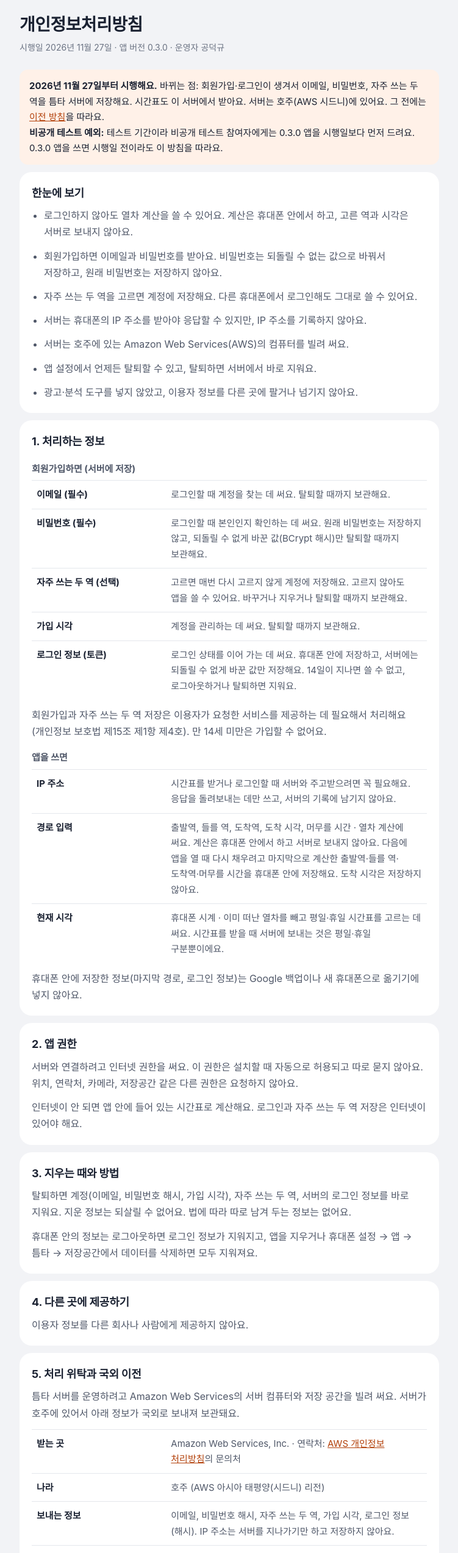
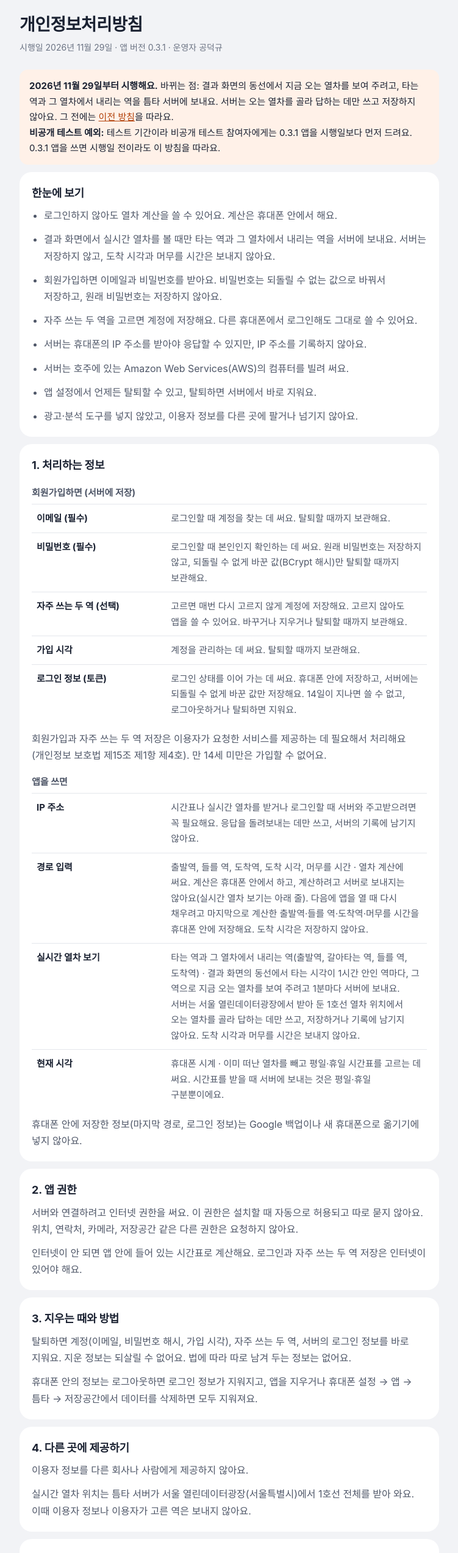
Before and after one commit to Teumta/Teumta-Server, a plain HTML site: page docs/privacy.html in a window 1280 px wide. Shown: the part 86-2632 px from the top of the page at 61% size, without its empty margins (264-1015 px from the left). Drawn offline with Linux system fonts and the light colour scheme; a web font is replaced by a local one.

Commit message:
[#35]- docs: 개인정보처리방침 0.3.1 — 실시간 열차 보기

```diff
--- a/docs/privacy.html
+++ b/docs/privacy.html
@@ -12,13 +12,14 @@
 <main>
   <header><img src="icon.png" alt=""><span>틈타</span></header>
   <h1>개인정보처리방침</h1>
-  <p class="meta">시행일 2026년 11월 27일 · 앱 버전 0.3.0 · 운영자 공덕규</p>
-  <p class="note"><strong>2026년 11월 27일부터 시행해요.</strong> 바뀌는 점: 회원가입·로그인이 생겨서 이메일, 비밀번호, 자주 쓰는 두 역을 틈타 서버에 저장해요. 시간표도 이 서버에서 받아요. 서버는 호주(AWS 시드니)에 있어요. 그 전에는 <a href="#changes">이전 방침</a>을 따라요.<br><strong>비공개 테스트 예외:</strong> 테스트 기간이라 비공개 테스트 참여자에게는 0.3.0 앱을 시행일보다 먼저 드려요. 0.3.0 앱을 쓰면 시행일 전이라도 이 방침을 따라요.</p>
+  <p class="meta">시행일 2026년 11월 29일 · 앱 버전 0.3.1 · 운영자 공덕규</p>
+  <p class="note"><strong>2026년 11월 29일부터 시행해요.</strong> 바뀌는 점: 결과 화면의 동선에서 지금 오는 열차를 보여 주려고, 타는 역과 그 열차에서 내리는 역을 틈타 서버에 보내요. 서버는 오는 열차를 골라 답하는 데만 쓰고 저장하지 않아요. 그 전에는 <a href="#changes">이전 방침</a>을 따라요.<br><strong>비공개 테스트 예외:</strong> 테스트 기간이라 비공개 테스트 참여자에게는 0.3.1 앱을 시행일보다 먼저 드려요. 0.3.1 앱을 쓰면 시행일 전이라도 이 방침을 따라요.</p>
 
   <section id="summary">
     <h2>한눈에 보기</h2>
     <ul>
-      <li>로그인하지 않아도 열차 계산을 쓸 수 있어요. 계산은 휴대폰 안에서 하고, 고른 역과 시각은 서버로 보내지 않아요.</li>
+      <li>로그인하지 않아도 열차 계산을 쓸 수 있어요. 계산은 휴대폰 안에서 해요.</li>
+      <li>결과 화면에서 실시간 열차를 볼 때만 타는 역과 그 열차에서 내리는 역을 서버에 보내요. 서버는 저장하지 않고, 도착 시각과 머무를 시간은 보내지 않아요.</li>
       <li>회원가입하면 이메일과 비밀번호를 받아요. 비밀번호는 되돌릴 수 없는 값으로 바꿔서 저장하고, 원래 비밀번호는 저장하지 않아요.</li>
       <li>자주 쓰는 두 역을 고르면 계정에 저장해요. 다른 휴대폰에서 로그인해도 그대로 쓸 수 있어요.</li>
       <li>서버는 휴대폰의 IP 주소를 받아야 응답할 수 있지만, IP 주소를 기록하지 않아요.</li>
@@ -42,8 +43,9 @@
 
     <h3>앱을 쓰면</h3>
     <table>
-      <tr><th>IP 주소</th><td>시간표를 받거나 로그인할 때 서버와 주고받으려면 꼭 필요해요. 응답을 돌려보내는 데만 쓰고, 서버의 기록에 남기지 않아요.</td></tr>
-      <tr><th>경로 입력</th><td>출발역, 들를 역, 도착역, 도착 시각, 머무를 시간 · 열차 계산에 써요. 계산은 휴대폰 안에서 하고 서버로 보내지 않아요. 다음에 앱을 열 때 다시 채우려고 마지막으로 계산한 출발역·들를 역·도착역·머무를 시간을 휴대폰 안에 저장해요. 도착 시각은 저장하지 않아요.</td></tr>
+      <tr><th>IP 주소</th><td>시간표나 실시간 열차를 받거나 로그인할 때 서버와 주고받으려면 꼭 필요해요. 응답을 돌려보내는 데만 쓰고, 서버의 기록에 남기지 않아요.</td></tr>
+      <tr><th>경로 입력</th><td>출발역, 들를 역, 도착역, 도착 시각, 머무를 시간 · 열차 계산에 써요. 계산은 휴대폰 안에서 하고, 계산하려고 서버로 보내지는 않아요(실시간 열차 보기는 아래 줄). 다음에 앱을 열 때 다시 채우려고 마지막으로 계산한 출발역·들를 역·도착역·머무를 시간을 휴대폰 안에 저장해요. 도착 시각은 저장하지 않아요.</td></tr>
+      <tr><th>실시간 열차 보기</th><td>타는 역과 그 열차에서 내리는 역(출발역, 갈아타는 역, 들를 역, 도착역) · 결과 화면의 동선에서 타는 시각이 1시간 안인 역마다, 그 역으로 지금 오는 열차를 보여 주려고 1분마다 서버에 보내요. 서버는 서울 열린데이터광장에서 받아 둔 1호선 열차 위치에서 오는 열차를 골라 답하는 데만 쓰고, 저장하거나 기록에 남기지 않아요. 도착 시각과 머무를 시간은 보내지 않아요.</td></tr>
       <tr><th>현재 시각</th><td>휴대폰 시계 · 이미 떠난 열차를 빼고 평일·휴일 시간표를 고르는 데 써요. 시간표를 받을 때 서버에 보내는 것은 평일·휴일 구분뿐이에요.</td></tr>
     </table>
     <p>휴대폰 안에 저장한 정보(마지막 경로, 로그인 정보)는 Google 백업이나 새 휴대폰으로 옮기기에 넣지 않아요.</p>
@@ -64,6 +66,7 @@
   <section id="third-party">
     <h2>4. 다른 곳에 제공하기</h2>
     <p>이용자 정보를 다른 회사나 사람에게 제공하지 않아요.</p>
+    <p>실시간 열차 위치는 틈타 서버가 서울 열린데이터광장(서울특별시)에서 1호선 전체를 받아 와요. 이때 이용자 정보나 이용자가 고른 역은 보내지 않아요.</p>
   </section>
 
   <section id="overseas">
@@ -72,11 +75,11 @@
     <table>
       <tr><th>받는 곳</th><td>Amazon Web Services, Inc. · 연락처: <a href="https://aws.amazon.com/ko/privacy/">AWS 개인정보 처리방침</a>의 문의처</td></tr>
       <tr><th>나라</th><td>호주 (AWS 아시아 태평양(시드니) 리전)</td></tr>
-      <tr><th>보내는 정보</th><td>이메일, 비밀번호 해시, 자주 쓰는 두 역, 가입 시각, 로그인 정보(해시). IP 주소는 서버를 지나가기만 하고 저장하지 않아요.</td></tr>
-      <tr><th>언제, 어떻게</th><td>회원가입, 로그인, 자주 쓰는 두 역 저장, 시간표 받기를 할 때 앱이 암호화된 연결(HTTPS)로 보내요.</td></tr>
+      <tr><th>보내는 정보</th><td>이메일, 비밀번호 해시, 자주 쓰는 두 역, 가입 시각, 로그인 정보(해시). IP 주소와 실시간 열차를 볼 때의 타는 역·내리는 역은 서버를 지나가기만 하고 저장하지 않아요.</td></tr>
+      <tr><th>언제, 어떻게</th><td>회원가입, 로그인, 자주 쓰는 두 역 저장, 시간표 받기, 실시간 열차 보기를 할 때 앱이 암호화된 연결(HTTPS)로 보내요.</td></tr>
       <tr><th>왜</th><td>틈타 서버를 운영하고 정보를 보관하려고</td></tr>
       <tr><th>보관 기간</th><td>탈퇴할 때까지 (3장 참고)</td></tr>
-      <tr><th>원하지 않으면</th><td>가입하지 않으면 계정 정보는 국외로 보내지 않아요. 로그인하지 않아도 열차 계산은 쓸 수 있지만 자주 쓰는 두 역 저장은 쓸 수 없어요. 시간표를 받을 때도 이 서버에 연결해요. 인터넷을 끄면 앱 안 시간표로 계산해요.</td></tr>
+      <tr><th>원하지 않으면</th><td>가입하지 않으면 계정 정보는 국외로 보내지 않아요. 로그인하지 않아도 열차 계산은 쓸 수 있지만 자주 쓰는 두 역 저장은 쓸 수 없어요. 시간표와 실시간 열차를 받을 때도 이 서버에 연결해요. 인터넷을 끄면 앱 안 시간표로 계산하고 실시간 열차는 보이지 않아요.</td></tr>
     </table>
   </section>
 
@@ -120,8 +123,10 @@
     <p>처리하는 정보가 달라지면 업데이트 전에 이 페이지를 개정하고 앱에서도 알려요. 내용이 바뀌면 시행 7일 전에 알려요.</p>
     <p>2026년 11월 20일: 계정에 저장하는 두 역을 부르는 이름을 "자주 쓰는 두 역"으로 바꿨어요. 처리하는 정보와 시행일은 그대로예요.</p>
     <p>2026년 11월 20일: 비공개 테스트 기간이라 예외로, 테스트 참여자에게 0.3.0 앱을 11월 27일보다 먼저 드려요. 0.3.0 앱으로 시간표를 받거나 회원가입·로그인하면 그때부터 이 방침을 따라요. 다른 이용자에게는 시행일이 그대로예요.</p>
+    <p>2026년 11월 22일: 0.3.1로 개정했어요. 결과 화면의 실시간 열차 보기 때문에 타는 역과 그 열차에서 내리는 역을 서버에 보내는 내용을 더했어요. 서버는 이 역을 저장하지 않아요. 11월 29일부터 시행하고, 비공개 테스트 참여자에게는 0.3.1 앱을 먼저 드려요.</p>
     <h3>이전 방침</h3>
     <ul>
+      <li><a href="privacy-0.3.0.html">0.3.0</a> · 2026년 11월 27일부터 28일까지 (비공개 테스트 참여자는 0.3.0 앱을 쓴 때부터)</li>
       <li><a href="privacy-0.2.0.html">0.2.0</a> · 2026년 11월 23일부터 26일까지</li>
       <li><a href="privacy-0.1.0.html">0.1.0</a> · 2026년 11월 13일부터 22일까지</li>
     </ul>
```
